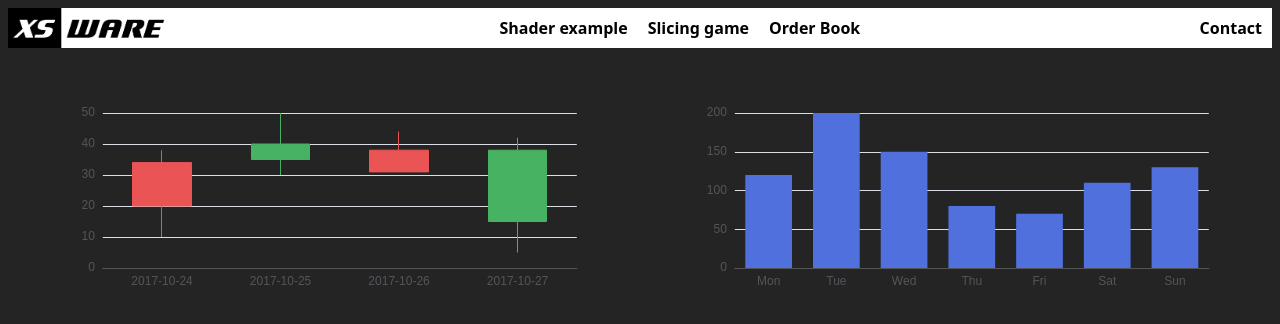
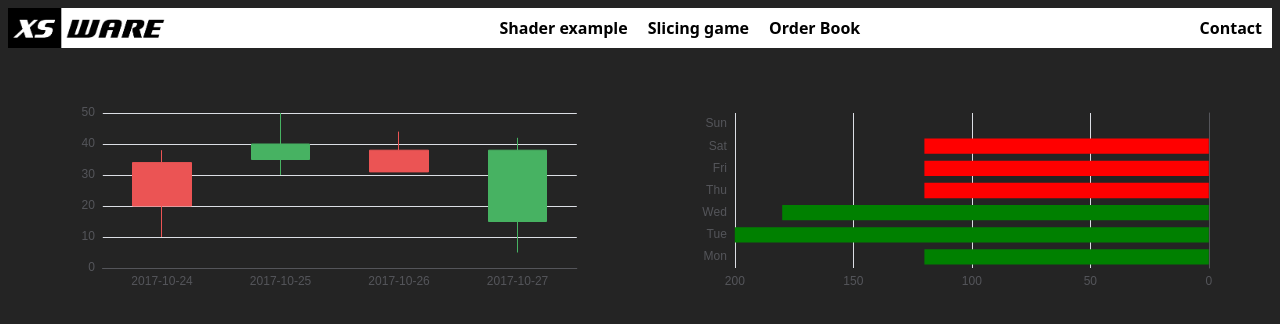
Before and after one commit to XSWare/XSPortfolio, a React (Vite) app: page /order-book in a window 1280 px wide. Shown: the top 324 px of the page. Built offline with nearby package versions, Linux system fonts and the light colour scheme.

Commit message:
price level styling

```diff
--- a/src/components/PriceLevels.tsx
+++ b/src/components/PriceLevels.tsx
@@ -8,15 +8,22 @@ var option: EChartsOption;
 
 option = {
     xAxis: {
+        inverse: true,
+        type: 'value'
+
+    },
+    yAxis: {
         type: 'category',
         data: ['Mon', 'Tue', 'Wed', 'Thu', 'Fri', 'Sat', 'Sun']
     },
-    yAxis: {
-        type: 'value'
-    },
     series: [
         {
-            data: [120, 200, 150, 80, 70, 110, 130],
+            data: [{ value: 120, itemStyle: { color: 'green' } },
+            { value: 200, itemStyle: { color: 'green' } },
+            { value: 180, itemStyle: { color: 'green' } },
+            { value: 120, itemStyle: { color: 'red' } },
+            { value: 120, itemStyle: { color: 'red' } },
+            { value: 120, itemStyle: { color: 'red' } },],
             type: 'bar'
         }
     ]
```
